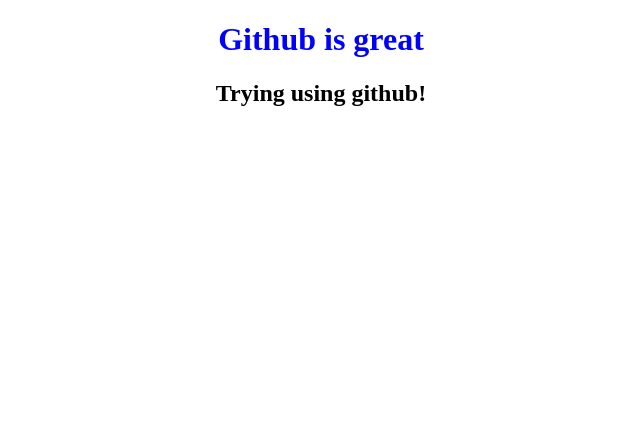
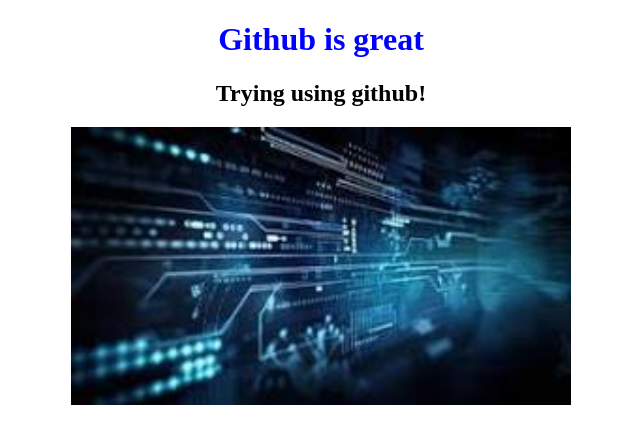
Before and after one commit to khana-tech/my-first-project, a plain HTML site: page index.html in a window 1280 px wide. Shown: the whole page, without its empty margins (319-959 px from the left). Drawn offline with Linux system fonts and the light colour scheme.

Commit message:
added an image

```diff
--- a/index.html
+++ b/index.html
@@ -9,6 +9,7 @@
 <body>
    <h1>Github is great</h1>
    <h2>Trying using github!</h2>
+   <img src="img.jpeg" alt="tech-image" width="500">
 </body>
 <script src="index.js"></script>
 </html>
--- a/styles.css
+++ b/styles.css
@@ -6,3 +6,8 @@ h1{
         text-align: center;
 
     }
+    img{
+       display: block;
+       margin-left: auto;
+       margin-right: auto;
+    }
```
Also changed, not shown: img.jpeg (added).
